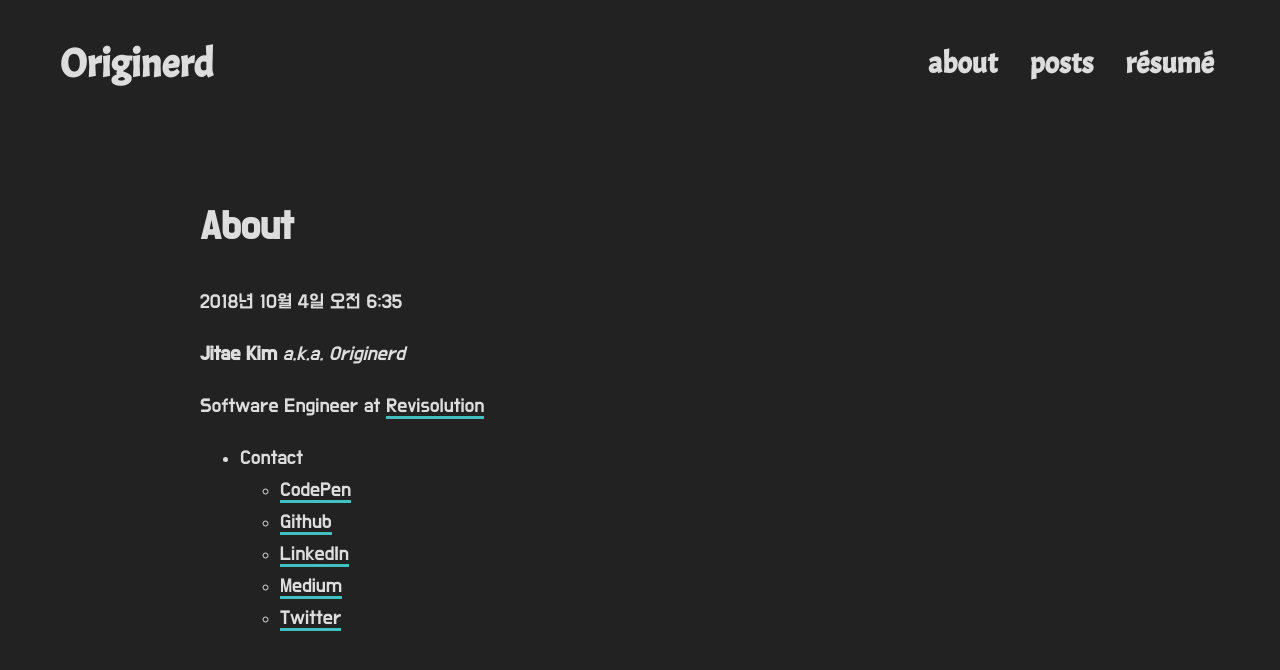
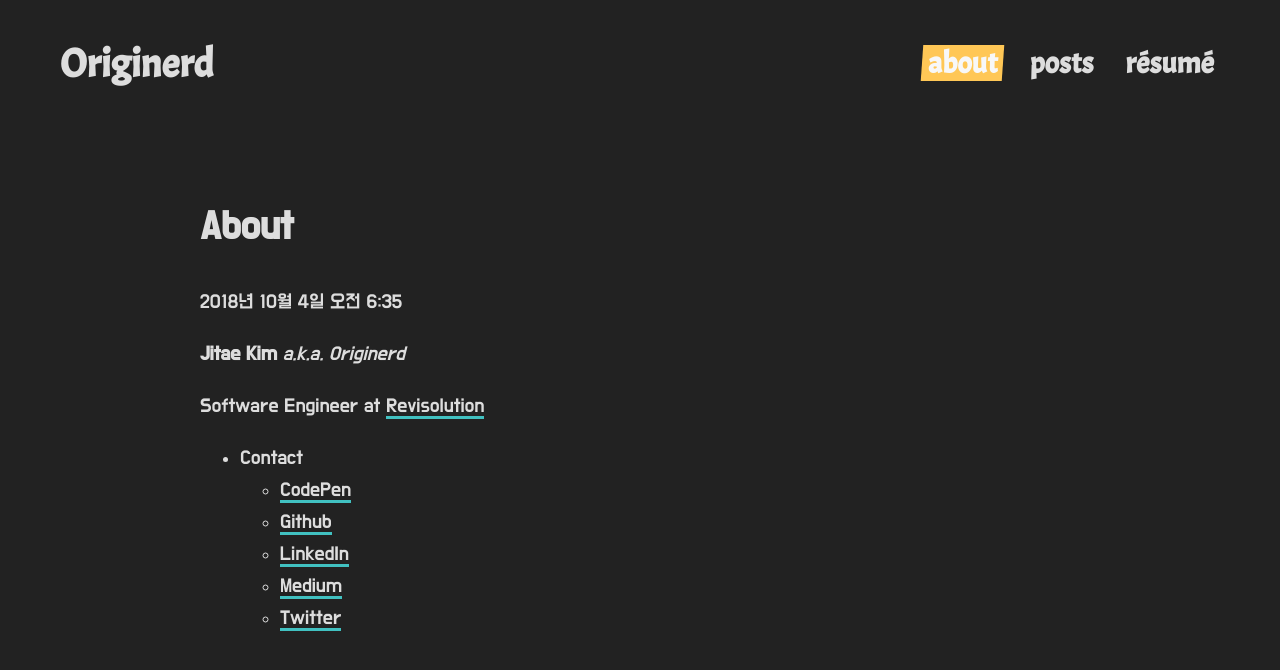
Before and after one commit to originerd/originerd.github.io, a Gatsby site: page /about/ in a window 1280 px wide. Built offline with nearby package versions, Linux system fonts and the light colour scheme; Gatsby itself is replaced by a stand-in of ours; a web font is replaced by a local one.

Commit message:
Add logic related to showing active menu item on Header

```diff
--- a/src/components/Header.js
+++ b/src/components/Header.js
@@ -11,16 +11,28 @@ const navItems = [
 ]
 const navColors = ['yellow', 'orange', 'cherryred']
 
-const renderNavLinks = () =>
-  navItems.map((navItem, i) => (
+const renderNavLinks = () => {
+  const currentPath = typeof window !== 'undefined' && window.location.pathname
+
+  return navItems.map((navItem, i) => {
+    const isActive = currentPath === navItem.path
+    const classNames = [
+      'nav-link',
+      `nav-link--${navColors[i % navColors.length]}`,
+      isActive && 'nav-link--active',
+    ]
+
+    return (
       <Link
-      className={`nav-link nav-link--${navColors[i % navColors.length]}`}
+        className={classNames.filter(Boolean).join(' ')}
         key={navItem.name}
         to={navItem.path}
       >
         <h2 className="nav-link__content">{navItem.name}</h2>
       </Link>
-  ))
+    )
+  })
+}
 
 const Header = ({ hide, siteTitle }) => {
   if (hide) {
--- a/src/styles/layout.css
+++ b/src/styles/layout.css
@@ -128,19 +128,23 @@ pre[class*='language-'] {
   z-index: -1;
 }
 
-.nav-link--cherryred::after {
+.nav-link.nav-link--active {
+  color: #F8F8F8;
+}
+
+.nav-link.nav-link--cherryred::after {
   background-color: #FF5656;
 }
 
-.nav-link--orange::after {
+.nav-link.nav-link--orange::after {
   background-color: #FFA356;
 }
 
-.nav-link--yellow::after {
+.nav-link.nav-link--yellow::after {
   background-color: #FFC756;
 }
 
-.nav-link:hover::after {
+.nav-link.nav-link--active::after, .nav-link:hover::after {
   height: 100%;
   padding: 0;
   transform: skew(-4deg);
@@ -151,6 +155,6 @@ pre[class*='language-'] {
   padding: .1em .2em;
 }
 
-.nav-link__content--large {
+.nav-link__content.nav-link__content--large {
   font-size: 5em;
 }
```
Lines whose indentation alone changed are shown as unchanged.
